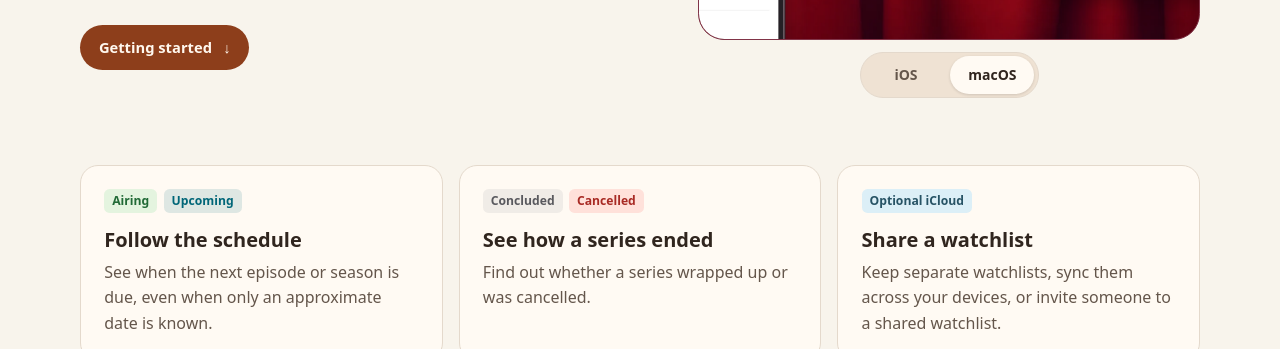
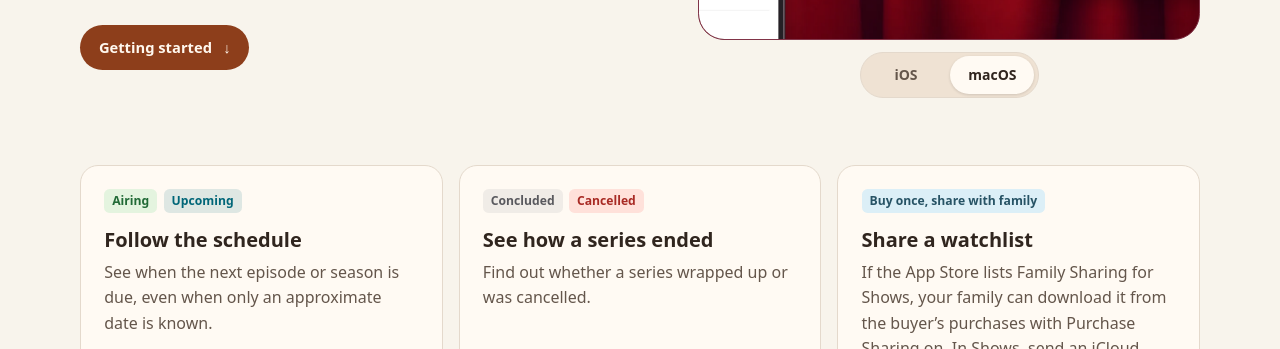
Before and after one commit to urosk/shows-support, a plain HTML site: page index.html in a window 1280 px wide. Shown: the part 603-952 px from the top of the page. Drawn offline with Linux system fonts and the light colour scheme.

Commit message:
Clarify purchase and watchlist sharing

```diff
--- a/index.html
+++ b/index.html
@@ -82,10 +82,10 @@
         </article>
         <article>
           <div class="tags">
-            <span class="tag tag-cloud">Optional iCloud</span>
+            <span class="tag tag-cloud">Buy once, share with family</span>
           </div>
           <h2>Share a watchlist</h2>
-          <p>Keep separate watchlists, sync them across your devices, or invite someone to a shared watchlist.</p>
+          <p>If the App Store lists Family Sharing for Shows, your family can download it from the buyer’s purchases with Purchase Sharing on. In Shows, send an iCloud invite to share a watchlist with family or friends.</p>
         </article>
       </section>
 
```
